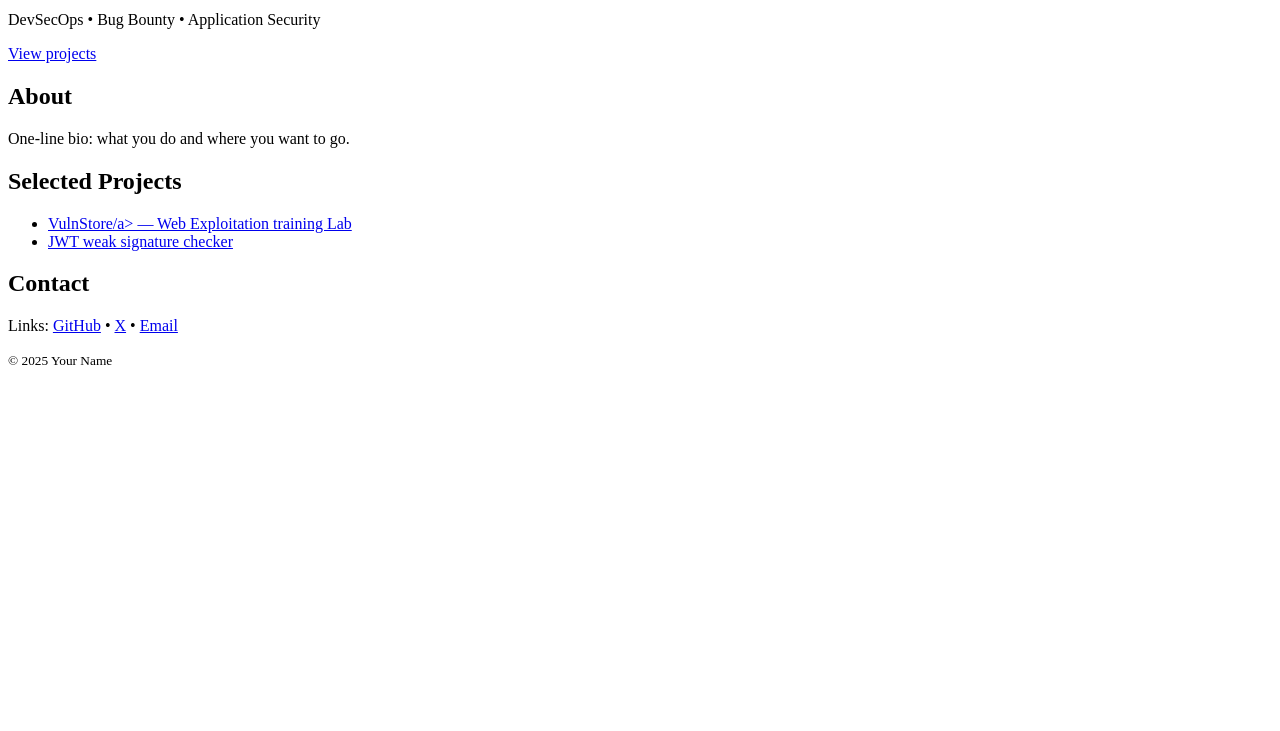
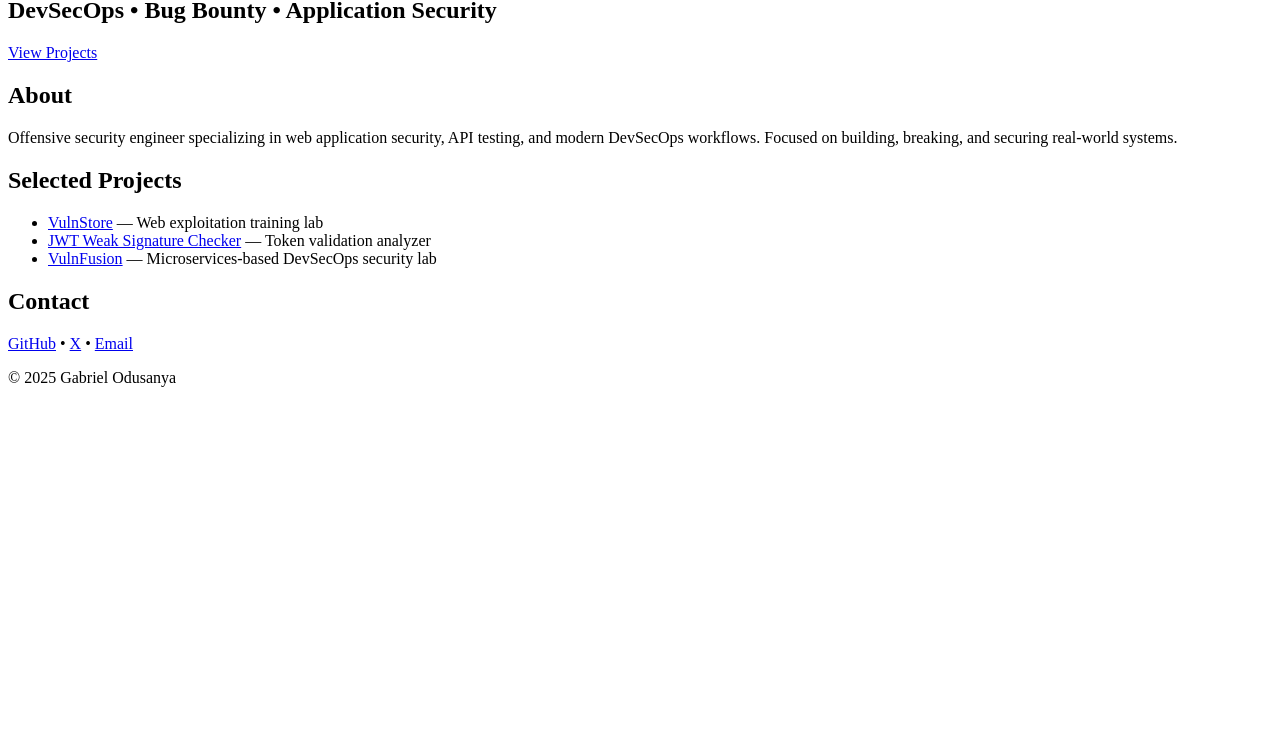
Before and after one commit to cybergabby/cybergabby.github.io, a plain HTML site: page index.html in a window 1280 px wide. Shown: the part 69-800 px from the top of the page. Drawn offline with Linux system fonts and the light colour scheme.

Commit message:
Update index.html

```diff
--- a/index.html
+++ b/index.html
@@ -1,54 +1,34 @@
-<!doctype html>
-<html lang="en">
-<head>
-  <meta charset="utf-8" />
-  <meta name="viewport" content="width=device-width,initial-scale=1" />
-  <title>Your Name — DevSecOps, Bug Bounty</title>
+<div class="container">
 
-  <!-- SEO / social -->
-  <meta name="description" content="Your short tagline — DevSecOps, bug bounty hunting, portfolio." />
-  <meta property="og:title" content="Gabriel Odusanya — Portfolio" />
-  <meta property="og:description" content="DevSecOps, microservices security, bug bounties." />
-  <meta property="og:type" content="website" />
-  <meta name="twitter:card" content="summary_large_image" />
+    <div class="hero">
+        <h1>Gabriel Odusanya (GabbyTech)</h1>
+        <h2>DevSecOps • Bug Bounty • Application Security</h2>
+        <a href="#projects" class="button">View Projects</a>
+    </div>
 
-  <link rel="stylesheet" href="styles.css">
-</head>
-<body>
-  <header class="hero">
-    <div class="container">
-      <h1>Your Name</h1>
-      <p class="tag">DevSecOps • Bug Bounty • Application Security</p>
-      <p><a href="#projects" class="btn">View projects</a></p>
-    </div>
-  </header>
+    <h2 class="section-title">About</h2>
+    <p>
+        Offensive security engineer specializing in web application security,
+        API testing, and modern DevSecOps workflows. Focused on building, breaking,
+        and securing real-world systems.
+    </p>
 
-  <main class="container">
-    <section id="about">
-      <h2>About</h2>
-      <p>One-line bio: what you do and where you want to go.</p>
-    </section>
+    <h2 class="section-title" id="projects">Selected Projects</h2>
+    <ul class="project-list">
+        <li><a href="#">VulnStore</a> — Web exploitation training lab</li>
+        <li><a href="#">JWT Weak Signature Checker</a> — Token validation analyzer</li>
+        <li><a href="#">VulnFusion</a> — Microservices-based DevSecOps security lab</li>
+    </ul>
 
-    <section id="projects">
-      <h2>Selected Projects</h2>
-      <ul>
-        <li><a href="https://github.com/cybergabby/vuln-Store">VulnStore/a> — Web Exploitation training Lab</li>
-        <li><a href="https://github.com/cybergabby/jwt-weak-signature-checker">JWT weak signature checker</a></li>
-      </ul>
-    </section>
+    <h2 class="section-title">Contact</h2>
+    <p>
+        <a href="https://github.com/cybergabby">GitHub</a> •
+        <a href="https://x.com/Gabriel_coder01">X</a> •
+        <a href="mailto:someone@example.com">Email</a>
+    </p>
 
-    <section id="contact">
-      <h2>Contact</h2>
-      <p>Links: <a href="https://github.com/cybergabby">GitHub</a> • <a href="https://x.com/gabbytech01">X</a> • <a href="mailto:gabbytechsec@gmail.com">Email</a></p>
-    </section>
-  </main>
+</div>
 
-  <footer class="container">
-    <small>© <!--YEAR--> <span id="year"></span> Your Name</small>
-  </footer>
-
-  <script>
-    document.getElementById('year').textContent = new Date().getFullYear();
-  </script>
-</body>
-</html>
+<footer>
+    © 2025 Gabriel Odusanya
+</footer>
```
